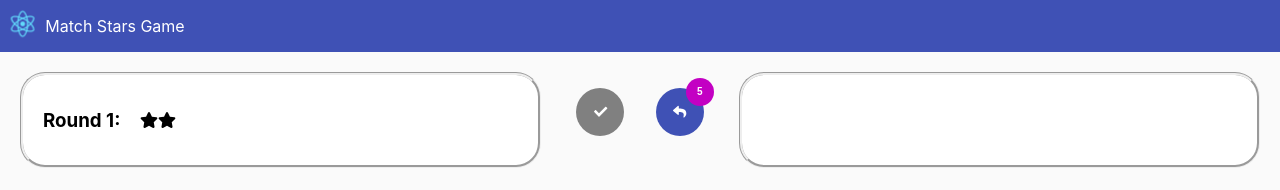
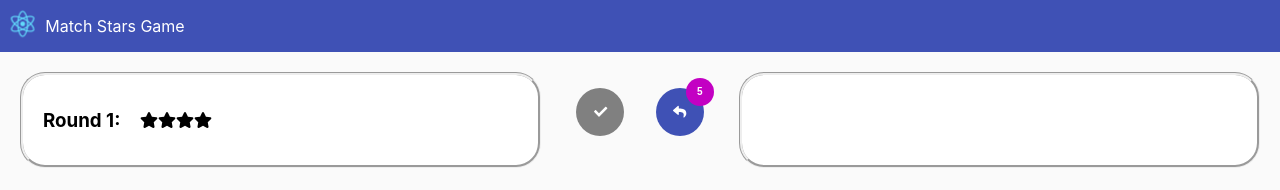
Before and after one commit to mkapiczy/star-match-game, a React (Create React App) app: page / in a window 1280 px wide. Shown: the top 190 px of the page. Built offline with nearby package versions, Linux system fonts and the light colour scheme.

Commit message:
Fix wrong lost game condition

```diff
--- a/src/components/Game/Game.tsx
+++ b/src/components/Game/Game.tsx
@@ -28,7 +28,7 @@ const randomSumIn = (arr: Array<number>, max: number): number => {
             }
         }
     }
-    return random(1, max);
+    return sums[random(0, sums.length - 1)];
 }
 
 enum GameState {
@@ -71,10 +71,8 @@ const Game: React.FC = () => {
     const computeGameState = () => {
         if (!availableNumbers.length && !selectedNumbers.length) {
             setGameState(GameState.WON)
-            window.alert("You won!");
-        } else if (!areRetriesEnabled() && !areSelectedNumbersCorrect()) {
+        } else if (numberOfRetries === maxNumberOfRetries && availableNumbers.reduce((a, b) => a + b, 0) !== numberOfStars) {
             setGameState(GameState.LOST)
-            window.alert("You lost!")
         }
     }
 
```
